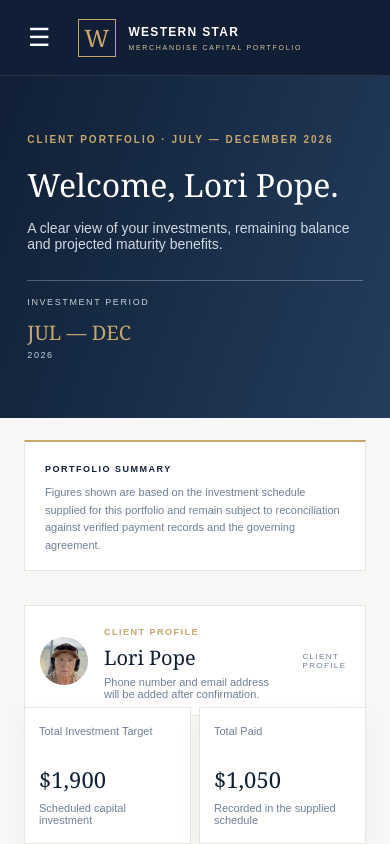
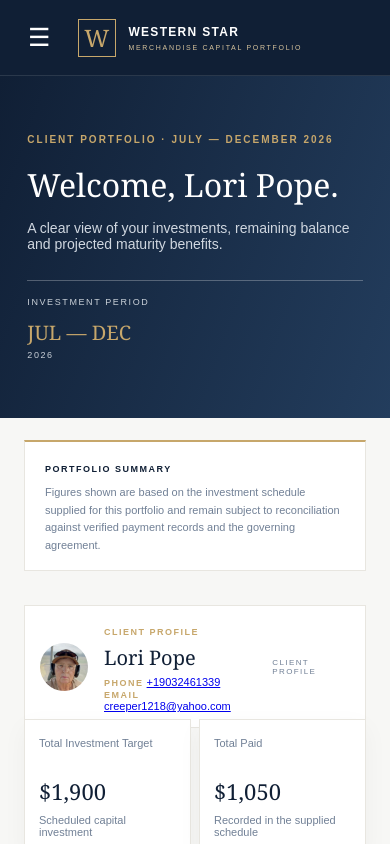
Before and after one commit to man-david-cl/western-star, a Next.js app: page / in a window 390 px wide. Shown: the top 844 px of the page. Built offline with nearby package versions, Linux system fonts and the light colour scheme.

Commit message:
Add client phone and email to profile

```diff
--- a/app/page.tsx
+++ b/app/page.tsx
@@ -52,7 +52,7 @@ export default function Home() {
       <div className="content">
         <div className="notice-strip"><span>PORTFOLIO SUMMARY</span><p>Figures shown are based on the investment schedule supplied for this portfolio and remain subject to reconciliation against verified payment records and the governing agreement.</p></div>
 
-        <section className="client-profile" aria-label="Client profile"><div className="client-avatar"><img src="/lori-pope.jpg" alt="Lori Pope" /></div><div><span>CLIENT PROFILE</span><h2>Lori Pope</h2><p>Phone number and email address will be added after confirmation.</p></div><small>CLIENT PROFILE</small></section>
+        <section className="client-profile" aria-label="Client profile"><div className="client-avatar"><img src="/lori-pope.jpg" alt="Lori Pope" /></div><div><span>CLIENT PROFILE</span><h2>Lori Pope</h2><div className="client-contact"><p><span>PHONE</span> <a href="tel:+19032461339">+19032461339</a></p><p><span>EMAIL</span> <a href="mailto:creeper1218@yahoo.com">creeper1218@yahoo.com</a></p></div></div><small>CLIENT PROFILE</small></section>
 
         <section className="metrics" aria-label="Financial overview">
           <Metric label="Total Investment Target" value={money(target)} note="Scheduled capital investment" />
```
